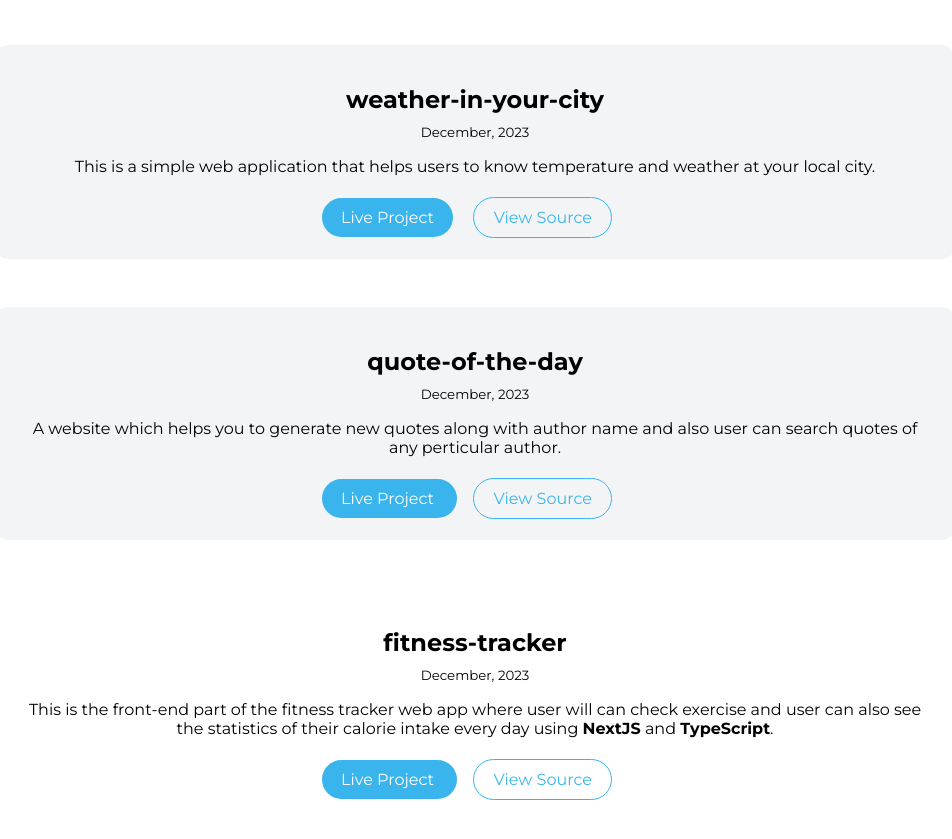
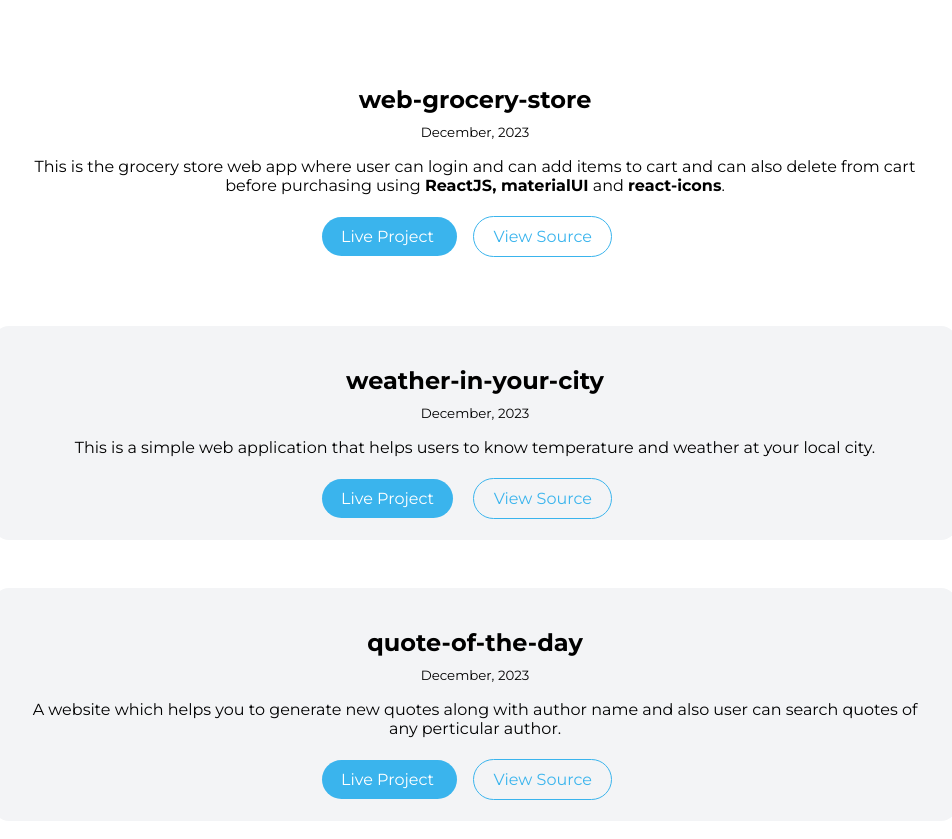
Before and after one commit to Dhee1406/Dheeraj-s_portfolio, a plain HTML site: page projects.html in a window 1280 px wide. Shown: the part 3298-4137 px from the top of the page, without its empty margins (165-1117 px from the left). Drawn offline with Linux system fonts and the light colour scheme.

Commit message:
web store

```diff
--- a/projects.html
+++ b/projects.html
@@ -281,6 +281,31 @@
       </li>
 
       <li>
+        <article class="showcase-list container container-center">
+          <h1>web-grocery-store</h1>
+          <small>December, 2023</small>
+          <p>
+            This is the grocery store web app where user can login and can add
+            items to cart and can also delete from cart before purchasing using
+            <strong>ReactJS, materialUI</strong> and <strong>react-icons</strong>.
+          </p>
+
+          <a
+            class="link link-primary"
+            href="https://web-grocery-store.vercel.app/"
+          >
+            Live Project
+          </a>
+          <a
+            class="link link-secondary"
+            href="https://github.com/Dhee1406/web_grocery_store"
+          >
+            View Source
+          </a>
+        </article>
+      </li>
+
+      <li>
         <article class="showcase-list container container-center ow">
           <h1>weather-in-your-city</h1>
           <small>December, 2023</small>
```
